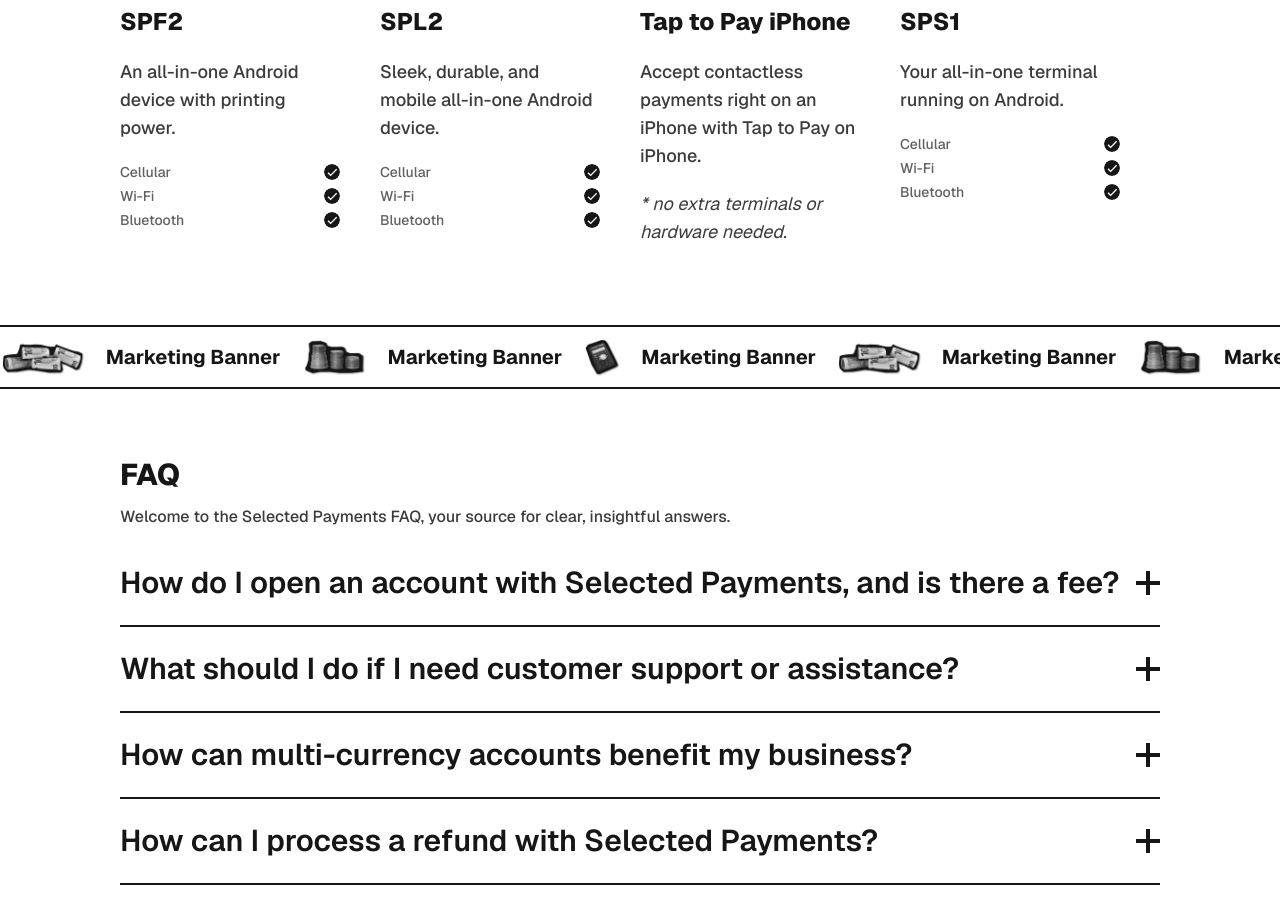
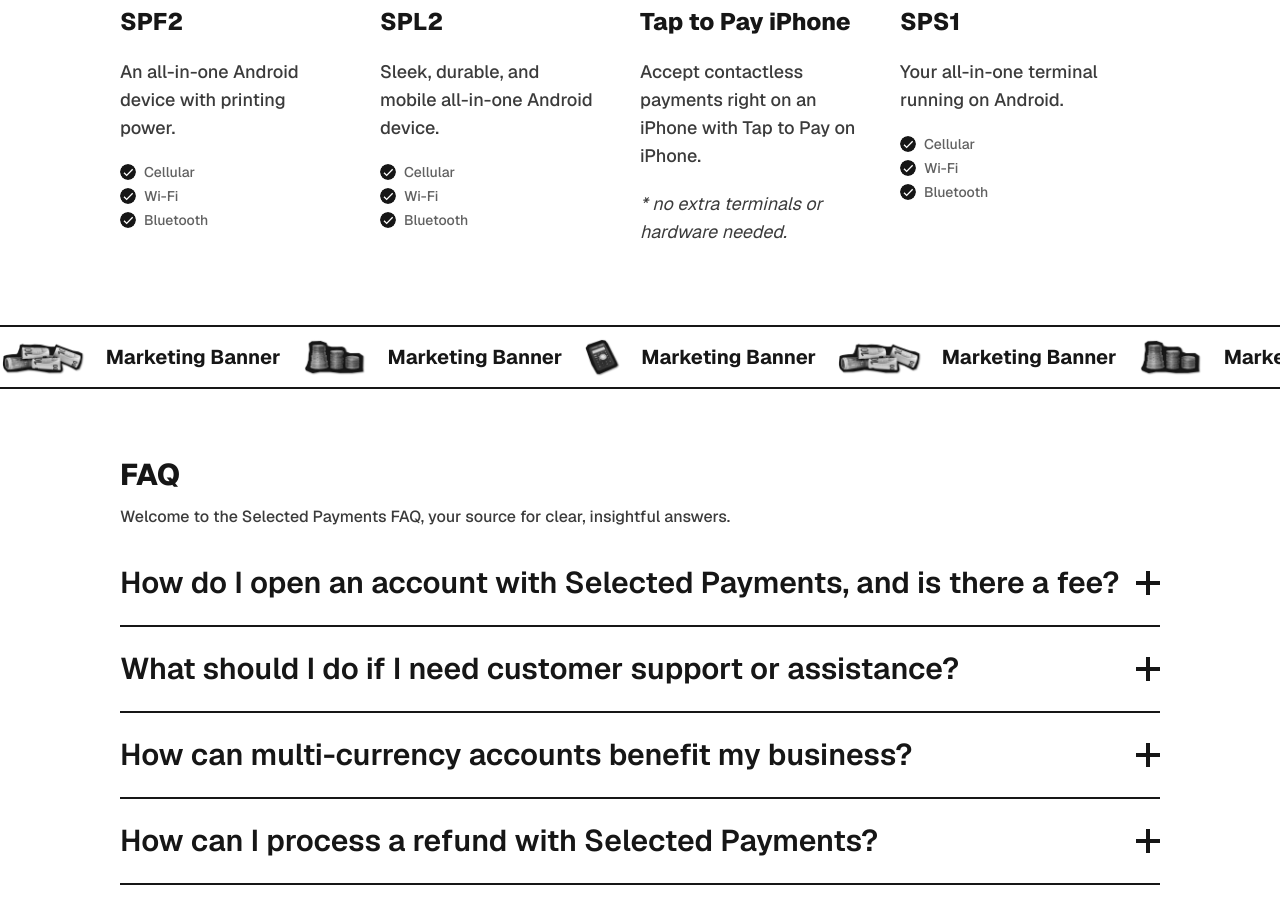
Before and after one commit to arshaan-abh/payments-landing, a Next.js app: page / in a window 1280 px wide. Shown: the part 6220-7133 px from the top of the page. Built offline with nearby package versions, Linux system fonts and the light colour scheme.

Commit message:
Minor fix

```diff
--- a/app/_components/features-seven/index.tsx
+++ b/app/_components/features-seven/index.tsx
@@ -76,9 +76,9 @@
 				<div className="flex flex-col gap-1">
 					{t.items ? (
 						t.items.map((item, index) => (
-							<div className="flex justify-between items-center" key={index}>
+							<div className="flex gap-2 items-center" key={index}>
+								<CheckIcon className="text-primary" />
 								<div className="font-medium text-gray-200 text-sm">{item}</div>
-								<CheckIcon className="text-primary" />
 							</div>
 						))
 					) : (
```
